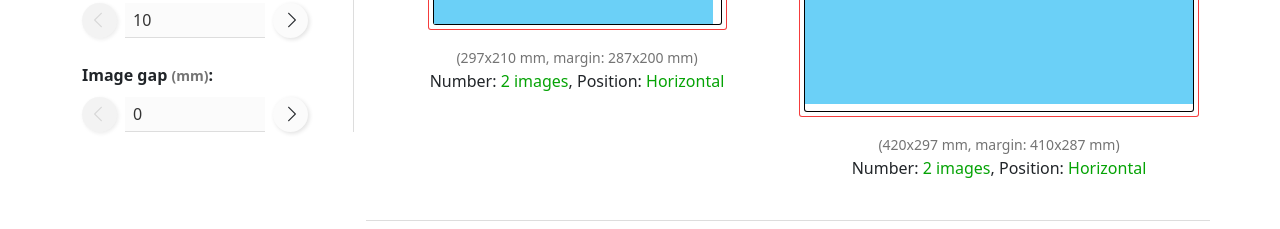
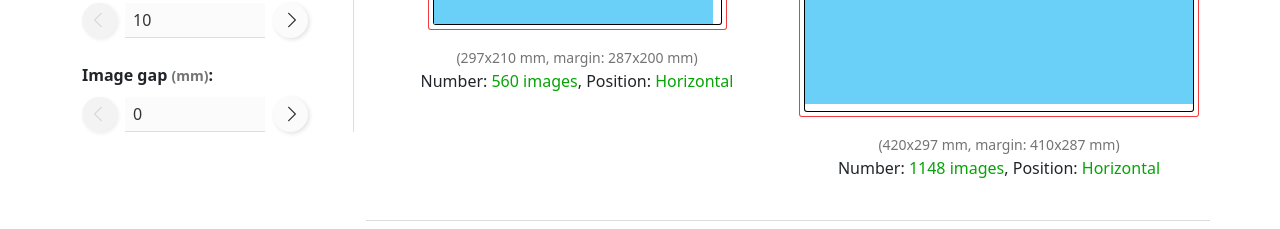
Before and after one commit to mohamed-hassan1/img-dimension-calculator-on-paper, a plain HTML site: page index.html in a window 1280 px wide. Shown: the part 381-610 px from the top of the page. Drawn offline with Linux system fonts and the light colour scheme.

Commit message:
assing values

```diff
--- a/index.html
+++ b/index.html
@@ -91,7 +91,7 @@
                 <span class="dimensions">(297x210 mm, margin: 287x200 mm)</span>
               </p>
               <p class="mb-0 fw-medium">
-                <span>Number: <span class="num res">2 images</span>, Position: <span class="position res">Horizontal</span></span>
+                <span>Number: <span class="num res"></span>, Position: <span class="position res"></span></span>
               </p>
             </div>
           </div>
@@ -109,7 +109,7 @@
                 <span class="dimensions">(420x297 mm, margin: 410x287 mm)</span>
               </p>
               <p class="mb-0 fw-medium">
-                <span>Number: <span class="num res">2 images</span>, Position: <span class="position res">Horizontal</span></span>
+                <span>Number: <span class="num res"></span>, Position: <span class="position res"></span></span>
               </p>
             </div>
           </div>
@@ -129,7 +129,7 @@
                 <span class="dimensions">(487.7x330 mm, margin: 477.7x320 mm)</span>
               </p>
               <p class="mb-0 fw-medium">
-                <span>Number: <span class="num res">2 images</span>, Position: <span class="position res">Horizontal</span></span>
+                <span>Number: <span class="num res"></span>, Position: <span class="position res"></span></span>
               </p>
             </div>
           </div>
@@ -147,7 +147,7 @@
                 <span class="dimensions">(480x330 mm, margin: 470x320 mm)</span>
               </p>
               <p class="mb-0 fw-medium">
-                <span>Number: <span class="num res">2 images</span>, Position: <span class="position res">Horizontal</span></span>
+                <span>Number: <span class="num res"></span>, Position: <span class="position res"></span></span>
               </p>
             </div>
           </div>
--- a/js/main.js
+++ b/js/main.js
@@ -11,6 +11,8 @@ let IN_val = {
   height: [IN_height, Number(IN_height.value) || 10],
   gap: [IN_gap, Number(IN_gap.value) || 0]
 }
+
+let IN_paper = {}
 
 // *** Init ***
 document.addEventListener('DOMContentLoaded', init);
@@ -97,7 +99,6 @@ function validateIn() {
 }
 
 // Add Paper Elements
-
 function addPaper() {
   UI_paperBox.forEach((item) => {
     let boxWidth = Number(item.getAttribute('data-width')),
@@ -105,13 +106,17 @@ function addPaper() {
         boxMargin = Number(item.getAttribute('data-margin')),
         safeWidth = boxWidth - boxMargin,
         safeHeight = boxHeight - boxMargin,
-        gap = Number(IN_val['gap'][1]),
-        getWidth = parseInt(safeWidth / (IN_val['width'][1] + gap)),
-        getHeight = parseInt(safeHeight / (IN_val['height'][1] + gap)),
+        gap = Number(IN_val['gap'][0].value),
+        widthNum = Number(IN_val['width'][0].value),
+        heightNum = Number(IN_val['height'][0].value),
+        getWidth = parseInt(safeWidth / (widthNum + gap)),
+        getHeight = parseInt(safeHeight / (heightNum + gap)),
         innerContent = item.querySelector('.inner .content'),
-        imgWidth = ((IN_val['width'][1] / safeWidth) * 100).toFixed(2),
-        imgHeight = (IN_val['height'][1]),
-
+        imgWidth = ((widthNum / safeWidth) * 100).toFixed(2),
+        imgHeight = heightNum,
+        info = item.querySelector('.info'),
+        imgNum = info.querySelector('.num'),
+        posEle = info.querySelector('.position'),
         pos = 'Horizontal', paperLen;
 
     if (getWidth === 0) { // Vertical
@@ -137,7 +142,9 @@ function addPaper() {
       innerContent.appendChild(div);
     }
 
-
+    // Asian values
+    posEle.textContent = pos;
+    paperLen <= 1? imgNum.textContent = '1 image' : imgNum.textContent = paperLen + ' images';
 
   });
 }
```
